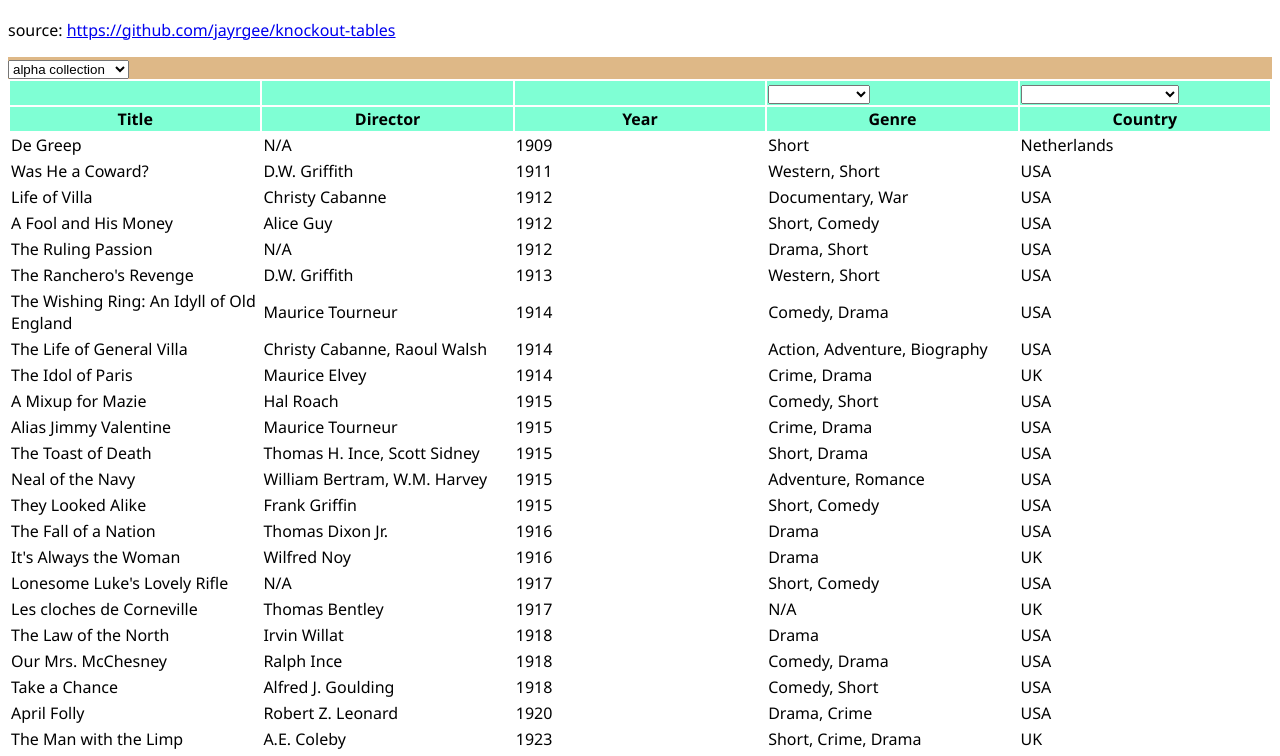
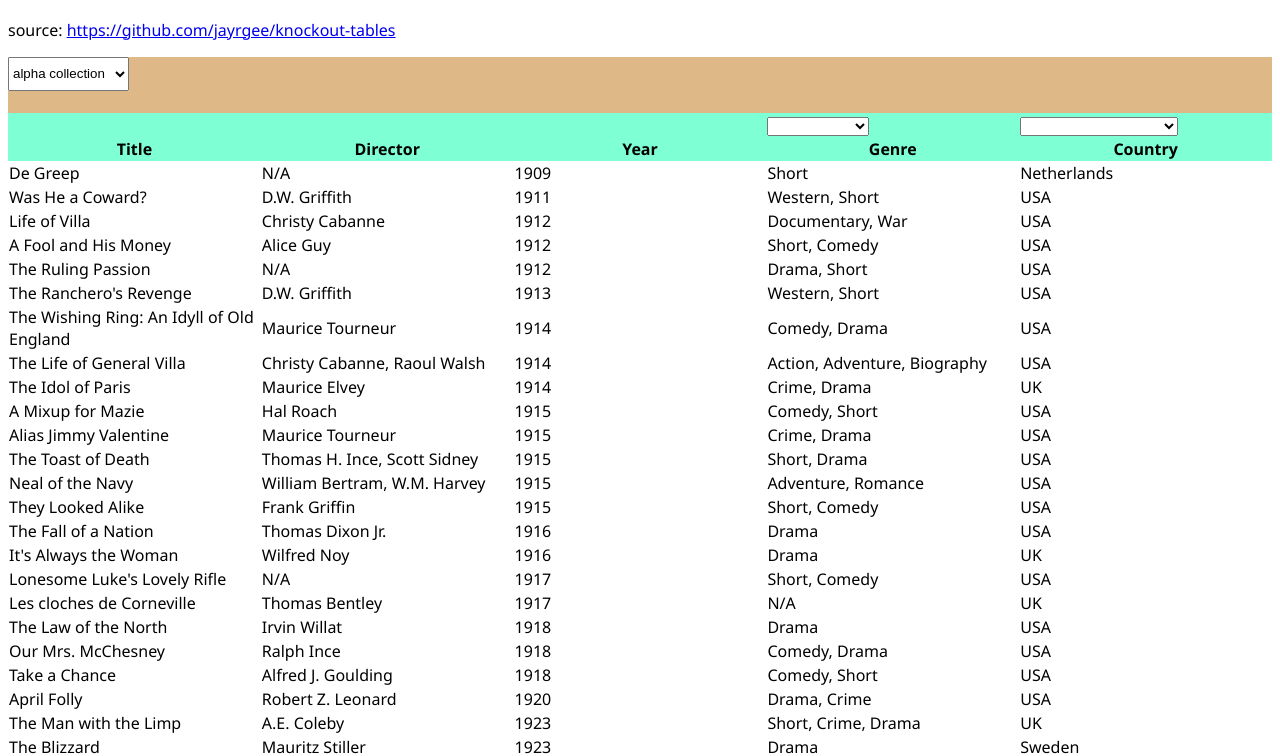
Before and after one commit to jayrgee/knockout-tables, a website: page public/index.html in a window 1280 px wide. Shown: the part 67-823 px from the top of the page. Drawn offline with Linux system fonts and the light colour scheme.

Commit message:
style sticky elements

```diff
--- a/public/index.css
+++ b/public/index.css
@@ -1,23 +1,37 @@
-body {
-    font-family: 'Segoe UI', Tahoma, Geneva, Verdana, sans-serif;
+body, option {
+  font-family: 'Segoe UI', Tahoma, Geneva, Verdana, sans-serif;
+}
+
+select#collection {
+  height: 34px;
+  margin-bottom: 22px;
+}
+
+option {
+  padding: 2px;
 }
 
 div.sticky-header {
-    position: sticky;
-    top: 0;
-    background-color: burlywood;
+  position: sticky;
+  top: 0;
+  background-color: burlywood;
 }
 
 th {
-    width: 20%;
+  width: 20%;
+}
+
+table {
+  border-spacing: 0;
+  border-collapse: collapse;
 }
 
 table.sticky {
-    width: 100%
+  width: 100%;
 }
 
 table.sticky thead {
   position: sticky;
-  top: 20px;
+  top: 56px;
   background-color: aquamarine;
 }
--- a/public/index.html
+++ b/public/index.html
@@ -12,7 +12,7 @@
       <h1>Disappearing Header</h1>
       <p>source: <a href="https://github.com/jayrgee/knockout-tables">https://github.com/jayrgee/knockout-tables</a></p>
       <div class="sticky-header">
-        <select data-bind="options: collections"></select>
+        <select id="collection" data-bind="options: collections"></select>
       </div>
       <table class="sticky">
         <thead>
```
